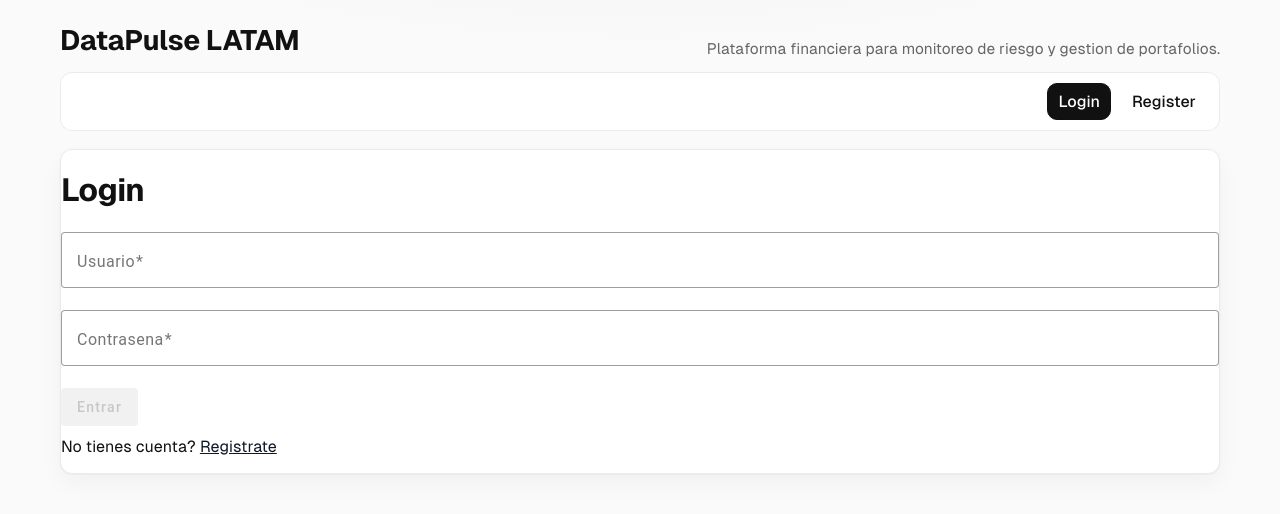
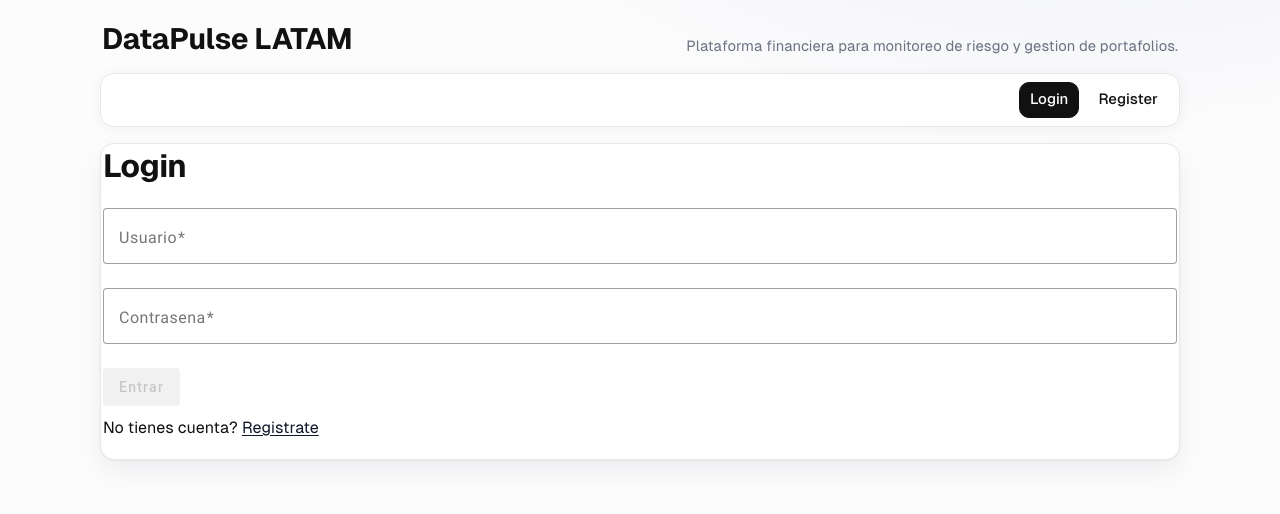
Before and after one commit to ZeltGG/DataPulse, an Angular app in the folder PaginaAngularDjango/frontend/: page /login in a window 1280 px wide. Shown: the top 514 px of the page. Built offline with nearby package versions, Linux system fonts and the light colour scheme; no server answers.

Commit message:
style(frontend): deepen vercel-like visual system and polished dashboard surfaces

```diff
--- a/PaginaAngularDjango/frontend/src/app/app.css
+++ b/PaginaAngularDjango/frontend/src/app/app.css
@@ -4,35 +4,36 @@
 
 .app-shell {
   min-height: 100vh;
-  padding: 24px 20px 36px;
-  max-width: 1200px;
+  padding: 22px 20px 38px;
+  max-width: var(--content-max);
   margin: 0 auto;
 }
 
 .app-header {
-  margin-bottom: 14px;
+  margin-bottom: 16px;
   display: flex;
   align-items: end;
   justify-content: space-between;
   gap: 12px;
+  padding: 0 2px;
 }
 
 .app-header h1 {
   margin: 0;
-  font-size: clamp(1.45rem, 2.2vw, 2rem);
+  font-size: clamp(1.5rem, 2.3vw, 2.1rem);
   line-height: 1.2;
   letter-spacing: -0.02em;
 }
 
 .app-header p {
-  margin: 8px 0 0;
+  margin: 6px 0 0;
   color: var(--muted-fg);
-  font-size: 0.96rem;
+  font-size: 0.92rem;
   max-width: 650px;
 }
 
 .app-main {
-  margin-top: 18px;
+  margin-top: 16px;
 }
 
 @media (max-width: 860px) {
--- a/PaginaAngularDjango/frontend/src/app/components/navbar/navbar.css
+++ b/PaginaAngularDjango/frontend/src/app/components/navbar/navbar.css
@@ -1,25 +1,27 @@
 .nav {
   display: flex;
-  gap: 10px;
-  padding: 10px 12px;
+  gap: 8px;
+  padding: 8px 10px;
   border: 1px solid var(--border);
-  background: var(--surface);
-  border-radius: 12px;
+  background: rgba(255, 255, 255, 0.82);
+  border-radius: 14px;
   align-items: center;
   flex-wrap: wrap;
   position: sticky;
-  top: 10px;
+  top: 12px;
   z-index: 40;
-  backdrop-filter: blur(8px);
+  backdrop-filter: blur(10px);
+  box-shadow: 0 2px 14px rgba(15, 23, 42, 0.05);
 }
 
 .nav a {
   text-decoration: none;
   color: var(--fg);
   border: 1px solid transparent;
-  padding: 7px 10px;
+  padding: 6px 10px;
   border-radius: 10px;
   font-weight: 500;
+  font-size: 0.93rem;
 }
 
 .nav a:hover {
@@ -51,6 +53,9 @@
   border-color: #dc2626;
   background: #dc2626;
   color: #fff;
+  min-height: 34px;
+  padding: 6px 11px;
+  font-size: 0.9rem;
 }
 
 .btn-danger:hover {
--- a/PaginaAngularDjango/frontend/src/app/pages/dashboard/dashboard.css
+++ b/PaginaAngularDjango/frontend/src/app/pages/dashboard/dashboard.css
@@ -1,13 +1,21 @@
 .kpis {
   display: grid;
-  grid-template-columns: repeat(auto-fit, minmax(170px, 1fr));
-  gap: 12px;
-  margin-bottom: 16px;
+  grid-template-columns: repeat(auto-fit, minmax(210px, 1fr));
+  gap: 14px;
+  margin-bottom: 18px;
+}
+
+.kpis mat-card h3 {
+  color: var(--muted-fg);
+  font-size: 0.92rem;
+  margin-bottom: 8px;
+  text-transform: uppercase;
+  letter-spacing: 0.02em;
 }
 
 .map {
   height: 420px;
-  border-radius: 8px;
+  border-radius: 12px;
   overflow: hidden;
   border: 1px solid var(--border);
 }
@@ -15,7 +23,11 @@
 .trend-filters {
   display: grid;
   gap: 10px;
-  margin-bottom: 12px;
+  margin-bottom: 14px;
+  background: var(--surface-2);
+  border: 1px solid var(--border);
+  border-radius: 12px;
+  padding: 10px;
 }
 
 .trend-filters label {
@@ -33,6 +45,10 @@
   align-items: center;
   gap: 6px;
   font-weight: 500;
+  background: #fff;
+  border: 1px solid var(--border);
+  border-radius: 999px;
+  padding: 4px 10px;
 }
 
 .table {
@@ -49,7 +65,7 @@
 
 canvas {
   width: 100% !important;
-  max-height: 360px;
+  max-height: 340px;
 }
 
 .error {
--- a/PaginaAngularDjango/frontend/src/styles.css
+++ b/PaginaAngularDjango/frontend/src/styles.css
@@ -7,18 +7,20 @@
 @import '@fontsource/geist-mono/400.css';
 
 :root {
-  --bg: #fafafa;
+  --bg: #fcfcfd;
   --surface: #ffffff;
-  --surface-2: #f7f7f8;
+  --surface-2: #f8f8fa;
   --fg: #111111;
-  --muted-fg: #666;
-  --border: #ebebed;
-  --hover: #f5f5f7;
+  --muted-fg: #6b7280;
+  --border: #e7e7eb;
+  --hover: #f4f4f6;
   --success: #0f9d58;
   --warning: #d97706;
   --danger: #dc2626;
-  --radius: 12px;
-  --shadow: 0 1px 1px rgba(0, 0, 0, 0.02), 0 10px 22px rgba(0, 0, 0, 0.04);
+  --radius: 14px;
+  --shadow: 0 1px 2px rgba(16, 24, 40, 0.05), 0 12px 30px rgba(16, 24, 40, 0.06);
+  --ring: 0 0 0 3px rgba(17, 17, 17, 0.12);
+  --content-max: 1120px;
 }
 
 html,
@@ -32,9 +34,13 @@ body {
     BlinkMacSystemFont,
     sans-serif;
   background:
-    radial-gradient(1400px 600px at 50% -300px, #ececec 0%, transparent 60%),
+    radial-gradient(1000px 500px at 85% -180px, #eceef3 0%, transparent 65%),
+    radial-gradient(900px 420px at -10% -240px, #f2f4f8 0%, transparent 70%),
     var(--bg);
   color: var(--fg);
+  line-height: 1.45;
+  text-rendering: geometricPrecision;
+  -webkit-font-smoothing: antialiased;
 }
 
 * {
@@ -43,24 +49,33 @@ body {
 
 a {
   color: #0f172a;
+  text-underline-offset: 2px;
 }
 
 a:hover {
   color: #000;
+  text-decoration-color: #000;
 }
 
 h1,
 h2,
 h3 {
   letter-spacing: -0.02em;
+  line-height: 1.2;
+  margin-top: 0;
 }
 
 mat-card,
 .card {
   border: 1px solid var(--border) !important;
   border-radius: var(--radius) !important;
-  box-shadow: 0 0 0 1px rgba(0, 0, 0, 0.01), var(--shadow) !important;
+  box-shadow: var(--shadow) !important;
   background: var(--surface) !important;
+  overflow: hidden;
+}
+
+mat-card {
+  padding: 4px 2px;
 }
 
 button,
@@ -80,6 +95,7 @@ a.btn {
   text-decoration: none;
   cursor: pointer;
   transition: all 0.15s ease;
+  letter-spacing: -0.01em;
 }
 
 button:hover:not([disabled]),
@@ -93,8 +109,8 @@ a.btn:hover {
 button:focus-visible,
 .btn:focus-visible,
 a.btn:focus-visible {
-  outline: 2px solid #2563eb;
-  outline-offset: 2px;
+  outline: none;
+  box-shadow: var(--ring);
 }
 
 button[disabled],
@@ -112,14 +128,15 @@ textarea {
   border: 1px solid var(--border);
   border-radius: 10px;
   padding: 10px 12px;
+  transition: border-color 0.15s ease, box-shadow 0.15s ease;
 }
 
 input:focus,
 select:focus,
 textarea:focus {
   outline: none;
-  border-color: #7c8a9a;
-  box-shadow: 0 0 0 3px rgba(15, 23, 42, 0.1);
+  border-color: #111;
+  box-shadow: var(--ring);
 }
 
 .table {
@@ -140,6 +157,12 @@ textarea:focus {
   border-bottom: 1px solid var(--border);
   text-align: left;
   padding: 10px 12px;
+  font-size: 0.95rem;
+}
+
+.table th {
+  color: #374151;
+  font-weight: 600;
 }
 
 .table tr:hover td {
@@ -153,9 +176,10 @@ textarea:focus {
 
 .kpis mat-card p,
 .kpis .card p {
-  font-size: 1.5rem;
+  font-size: 1.65rem;
   font-weight: 700;
   margin: 0;
+  font-variant-numeric: tabular-nums;
 }
 
 .pager {
@@ -170,3 +194,30 @@ textarea:focus {
     font-size: 15px;
   }
 }
+
+/* Angular Material harmony overrides (closer to Vercel neutral style) */
+.mat-mdc-raised-button.mat-primary {
+  --mdc-protected-button-container-color: #111111;
+  --mdc-protected-button-label-text-color: #ffffff;
+}
+
+.mat-mdc-unelevated-button.mat-primary {
+  --mdc-filled-button-container-color: #111111;
+  --mdc-filled-button-label-text-color: #ffffff;
+}
+
+.mat-mdc-outlined-button {
+  border-color: var(--border) !important;
+}
+
+.mat-mdc-form-field {
+  width: 100%;
+}
+
+.mat-mdc-form-field-subscript-wrapper {
+  margin-top: 2px;
+}
+
+.mdc-text-field--outlined {
+  border-radius: 12px !important;
+}
```
